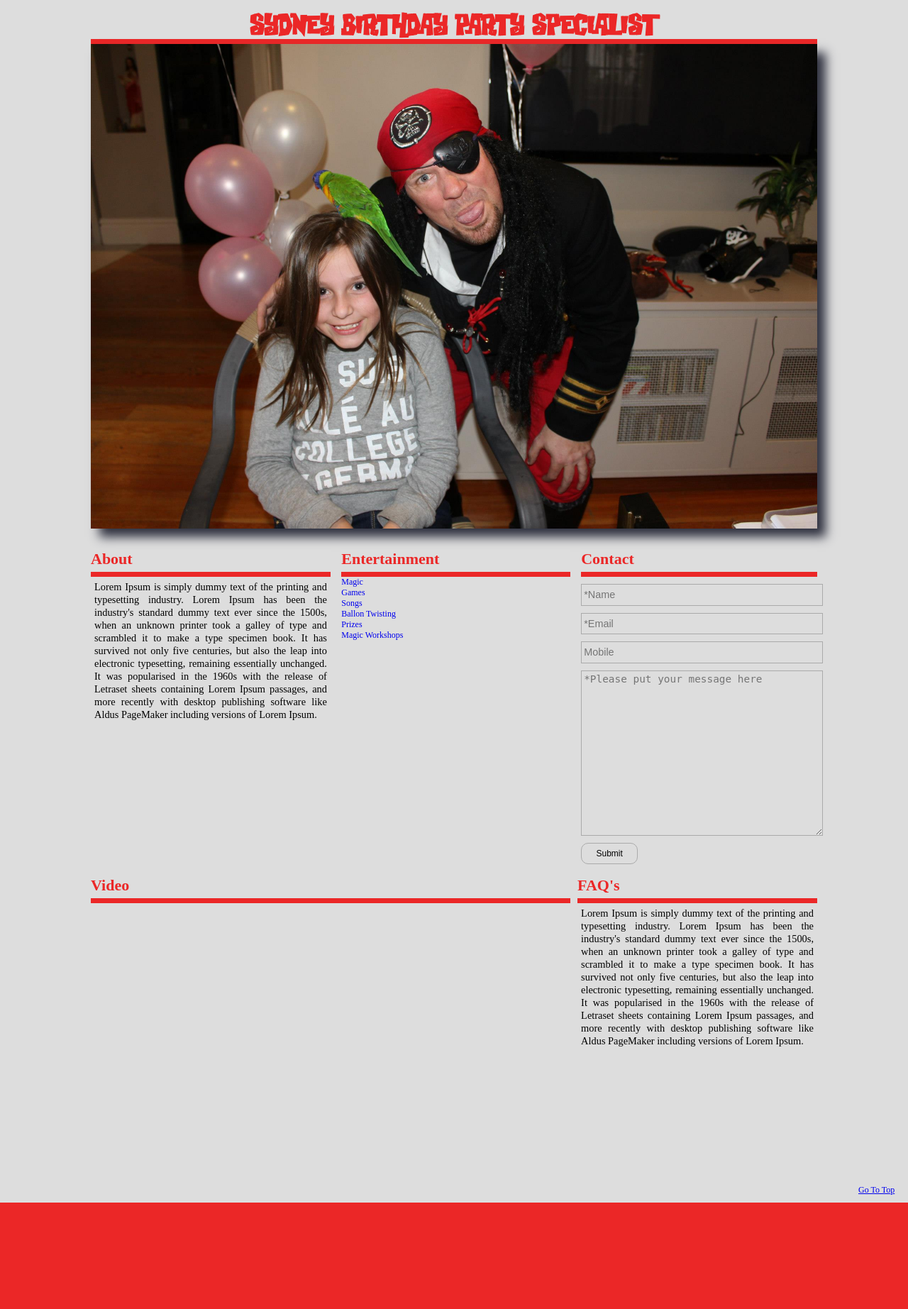
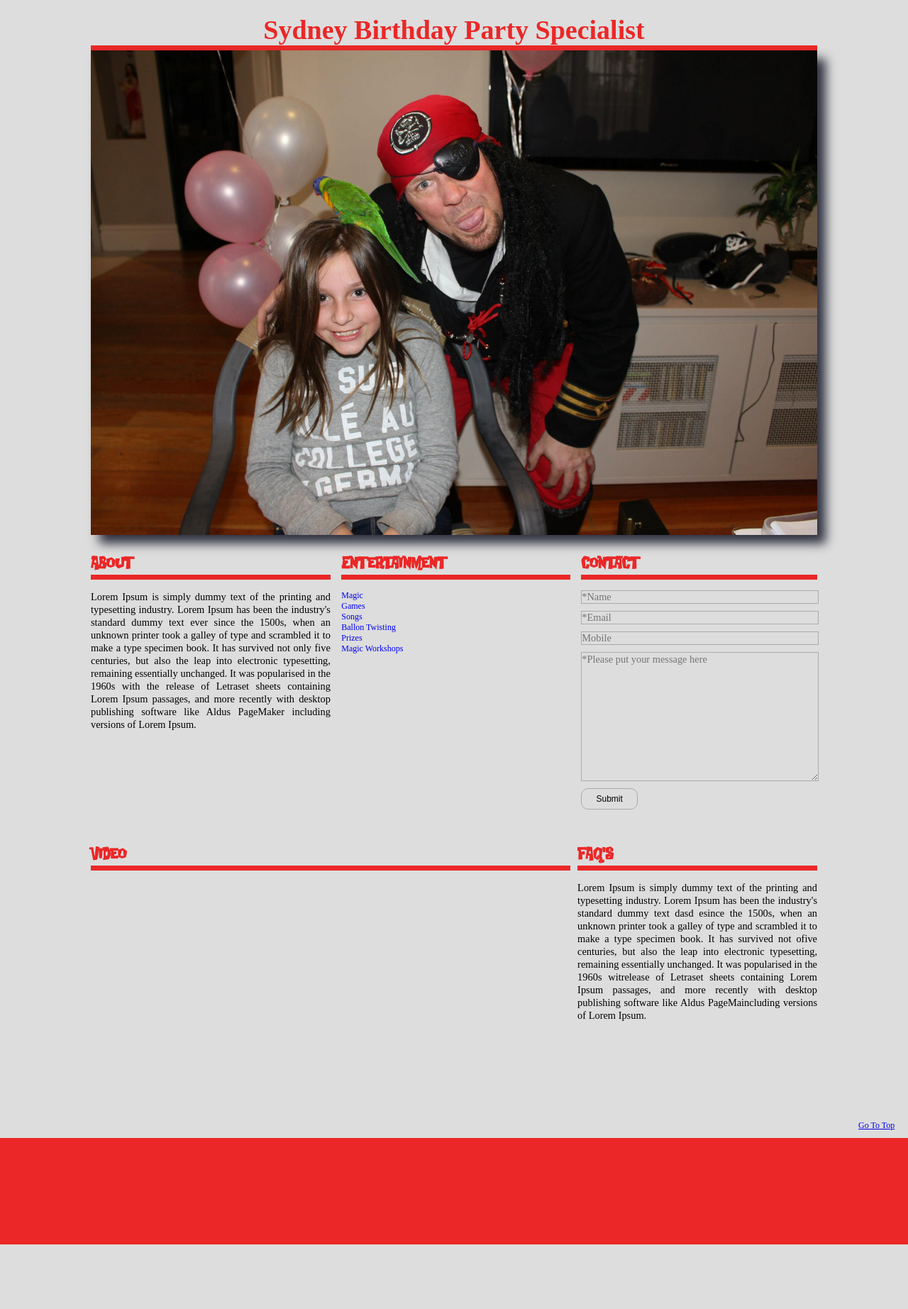
Before and after one commit to ryanlfoster/captain, a PHP site: page /index.html in a window 1280 px wide. Shown: the part 80-1925 px from the top of the page at 71% size. After the commit the page ends 1834 px from the top, so only its background shows below. Run offline with PHP 8.4, Linux system fonts and the light colour scheme; style sheets or scripts are compiled from the project's sources.

Commit message:
Roughly Finish layout
Wider white space, and have put a inside class in each section

```diff
--- a/css/large.less
+++ b/css/large.less
@@ -1,4 +1,4 @@
-@section_height: 450px;
+@section_height: 400px;
 @section_margin_bottom: 10px;
 @content_height: @section_height*3+@section_margin_bottom*4;
 
--- a/css/medium.less
+++ b/css/medium.less
@@ -1,13 +1,13 @@
 @section_height: 400px;
-@section_margin_bottom: 10px;
+@section_margin_bottom: 25px;
 @content_height:@section_height*3+@section_margin_bottom*4;
 
 /*---------------whitespace-------------------*/
 @big_block_margin: 20px;
-@firstline_left_width:49.5%;
-@firstline_right_width:49.5%;
-@secondline_left_width:49.5%;
-@secondline_right_width:49.5%;
+@firstline_left_width:49%;
+@firstline_right_width:48.5%;
+@secondline_left_width:49%;
+@secondline_right_width:48.5%;
 
 
 #tit,.content{
@@ -21,30 +21,25 @@
 .videoline{
 	width: 100%;
 	left:0px;
-	//top: @slider_show_height+@section_margin_bottom;
 	top: @section_height*2+@section_margin_bottom*3;
 }
 .firstline_left{
 	width: @firstline_left_width;
-	//top: @slider_show_height+@section_height+@section_margin_bottom*2;
 	top: @section_margin_bottom;
 	left: 0px;
 }
 .firstline_right{
 	width: @firstline_right_width;
-	//top: @slider_show_height+@section_height+@section_margin_bottom*2;
 	top: @section_margin_bottom;
 	right: 0px;
 }
 .secondline_left{
 	width: @secondline_left_width;
-	//top: @slider_show_height+@section_height*2+@section_margin_bottom*3;
 	top: @section_height+@section_margin_bottom*2;
 	left: 0px;
 }
 .secondline_right{
 	width: @secondline_right_width;
-	//top: @slider_show_height+@section_height*2+@section_margin_bottom*3;
 	top: @section_height+@section_margin_bottom*2;
 	right: 0px;
 }
@@ -61,6 +56,17 @@
 	margin-bottom: @section_margin_bottom;
 	z-index: 999;
 }
+
+.inside{
+	p{
+		padding: 0px 3px;
+	}
+	input, textarea{
+		width: 96%;
+		padding: 1% 2%;
+	}
+}
+
 
 .video{
 	.videoline;
--- a/css/small.less
+++ b/css/small.less
@@ -1,8 +1,8 @@
-@section_height: 300px;
-@section_margin_bottom: 10px;
+@section_height: 330px;
+@section_margin_bottom: 30px;
 @content_height: @section_height*6+@section_margin_bottom*7;
 /*---------------whitespace-------------------*/
-@big_block_margin: 10px;
+@big_block_margin: 15px;
 
 #tit,.content{
 	margin-top: @big_block_margin;
--- a/css/style.less
+++ b/css/style.less
@@ -6,10 +6,11 @@
 @divider_color: #EB2727;
 /*---------------------------------*/
 @divider_thickness: 7px;
+@whitespace_in_section: 15px;
 /*--------------Font-----------------------*/
 @font-face {
     font-family: logo;
-    src: url("../font/CreakyFrank.ttf") /* TTF file for CSS3 browsers */
+    src: url("../font/Benjamin.ttf") /* TTF file for CSS3 browsers */
 }
 @font-face {
     font-family: subtitle;
@@ -38,19 +39,18 @@
 	font-size: 12px;
 	background: @background_color;
 }
-p{
-	line-height: 18px;
-}
-p, input, textarea{
-	padding: 3px;
+p,input, textarea{
 	font-size: 1.2em;
 	text-align: justify;
+	font-family: articaltext;
+	line-height: 18px;
 }
 h2{
 	font-size: 3.16666667em;
 	color: @lable_color;
 }
 h3{
+	font-family: subtitle;
 	padding: 0px 0px 5px;
 	font-size: 1.83333333em;
 	color: @lable_color;
@@ -102,7 +102,9 @@
 		}
 	}
 }
-
+.inside{
+	margin-top: @whitespace_in_section;
+}
 .slider{
 	display: block;
 	width: 80%;
@@ -124,7 +126,6 @@
 
 p.text{
 	display: block;
-	padding: 5px;
 	overflow: auto;
 	/*position: absolute;*/
 }
--- a/index.html
+++ b/index.html
@@ -77,14 +77,17 @@
                             <h3>About</h3>
                             <div class="divider"></div>
                         </div>
+                        <div class="inside">
                             <p class="text">
                                         Lorem Ipsum is simply dummy text of the printing and typesetting industry. Lorem Ipsum has been the industry's standard dummy text ever since the 1500s, when an unknown printer took a galley of type and scrambled it to make a type specimen book. It has survived not only five centuries, but also the leap into electronic typesetting, remaining essentially unchanged. It was popularised in the 1960s with the release of Letraset sheets containing Lorem Ipsum passages, and more recently with desktop publishing software like Aldus PageMaker including versions of Lorem Ipsum.
                             </p>
+                        </div>
                     </section><section class="entertainment">
                         <div class="lable">
                                 <h3>Entertainment</h3>
                                 <div class="divider"></div>
                         </div>
+                        <div class="inside">
                             <ul>
                                 <li><a href="#">Magic</a></li>
                                 <li><a href="#">Games</a></li>
@@ -93,29 +96,37 @@
                                 <li><a href="#">Prizes</a></li>
                                 <li><a href="#">Magic Workshops</a></li>
                             </ul>
+                        </div>
                     </section><section class="contact">
                         <div class="lable">
                                 <h3>Contact</h3>
                                 <div class="divider"></div>
                         </div>
+                        <div class="inside">
                             <input id="name" type="text" placeholder="*Name" title="Please put your name here">
                             <input id="email" type="text" placeholder="*Email" title="You Email address">
                             <input id="mobile" type="text" placeholder="Mobile" title="Your mobile number">
                             <textarea id="message" name="" id="" cols="25" rows="10" placeholder="*Please put your message here" title="What you want to tell us?"></textarea>
                             <button id="submit">Submit</button>
+                        </div>
                     </section><section class="video">
                         <div class="lable">
                                 <h3>Video</h3>
                                 <div class="divider"></div>
+                        </div>
+                        <div class="inside">
+
                         </div>
                     </section><section class="faq">
                         <div class="lable">
                                 <h3>FAQ's</h3>
                                 <div class="divider"></div>
                         </div>
+                        <div class="inside">
                             <p class="text">
-                                        Lorem Ipsum is simply dummy text of the printing and typesetting industry. Lorem Ipsum has been the industry's standard dummy text ever since the 1500s, when an unknown printer took a galley of type and scrambled it to make a type specimen book. It has survived not only five centuries, but also the leap into electronic typesetting, remaining essentially unchanged. It was popularised in the 1960s with the release of Letraset sheets containing Lorem Ipsum passages, and more recently with desktop publishing software like Aldus PageMaker including versions of Lorem Ipsum.
+                                Lorem Ipsum is simply dummy text of the printing and typesetting industry. Lorem Ipsum has been the industry's standard dummy text dasd esince the 1500s, when an unknown printer took a galley of type and scrambled it to make a type specimen book. It has survived not ofive centuries, but also the leap into electronic typesetting, remaining essentially unchanged. It was popularised in the 1960s witrelease of Letraset sheets containing Lorem Ipsum passages, and more recently with desktop publishing software like Aldus PageMaincluding versions of Lorem Ipsum.
                             </p>
+                        </div>
                     </section>
                 </div>
                 <a class="top" href="#tit">Go To Top</a>
```
Also changed, not shown: index.php (deleted, +0 -38 lines), resource/Font/Benjamin.ttf (added). Lines whose indentation alone changed are shown as unchanged.
